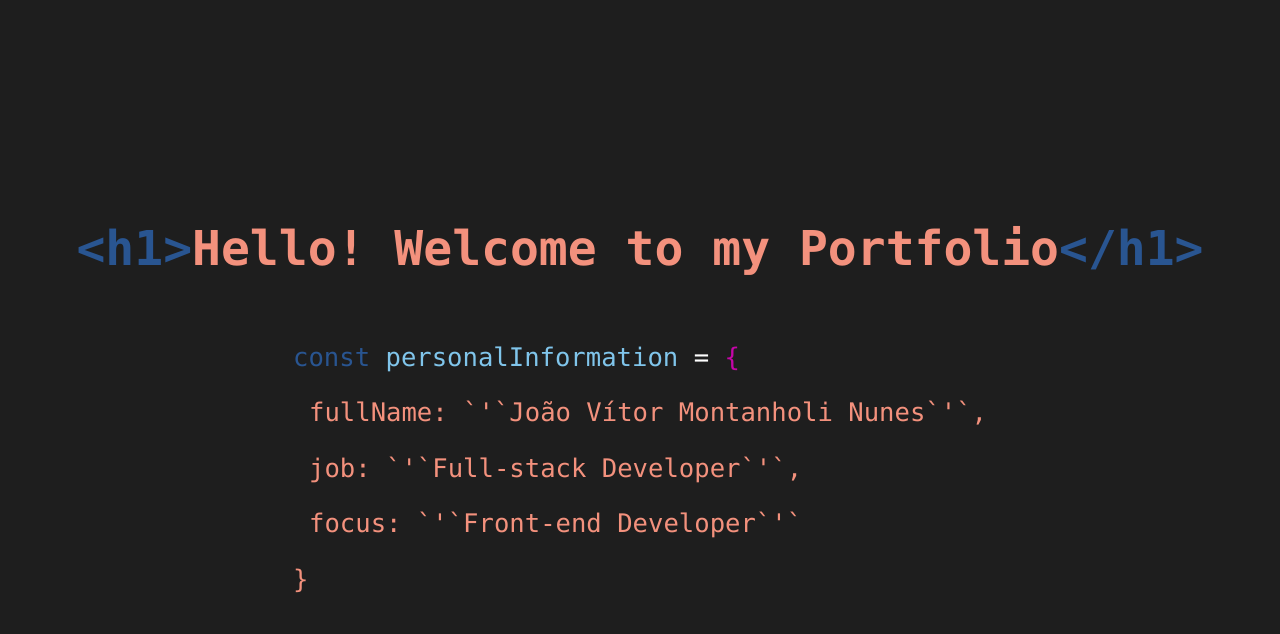
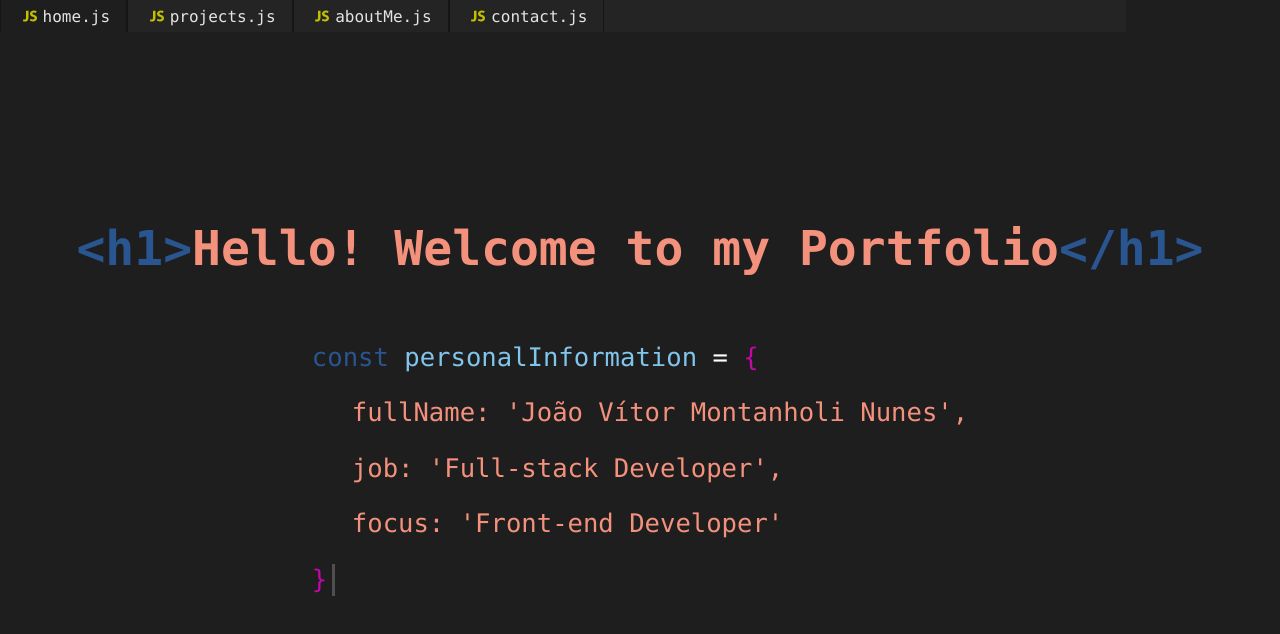
Before and after one commit to jmontanholi/newPortfolio-React, a React (Create React App) app: page / in a window 1280 px wide. Shown: the top 634 px of the page. Built offline with nearby package versions, Linux system fonts and the light colour scheme.

Commit message:
Finish Home page

```diff
--- a/package.json
+++ b/package.json
@@ -8,6 +8,7 @@
     "@testing-library/user-event": "^13.5.0",
     "react": "^17.0.2",
     "react-dom": "^17.0.2",
+    "react-icons": "^4.3.1",
     "react-router-dom": "^6.2.1",
     "react-scripts": "5.0.0",
     "sass": "^1.49.7",
--- a/src/App.js
+++ b/src/App.js
@@ -1,15 +1,18 @@
 import './App.scss';
 import { Routes, Route, Navigate } from 'react-router-dom';
 import Hero from './pages/heroSection';
+import Layout from './layout';
 
 function App() {
   return (
     <div className="App">
       <Routes>
-        <Route path="/contact" />
-        <Route path="/aboutMe" />
-        <Route path="/projects" />
-        <Route path="/" element={<Hero />} />
+        <Route element={<Layout />}>
+          <Route path="/contact" />
+          <Route path="/aboutMe" />
+          <Route path="/projects" />
+          <Route path="/" element={<Hero />} />
+        </Route>
         <Route path="*" element={<Navigate to="/" />} />
       </Routes>
     </div>
--- a/src/App.scss
+++ b/src/App.scss
@@ -13,3 +13,8 @@
 .contentOrange {
   color: #f3917d;
 }
+
+.active {
+  background-color: #1E1E1E;
+  border: none;
+}
--- a/src/assets/stylesheets/hero.module.scss
+++ b/src/assets/stylesheets/hero.module.scss
@@ -2,7 +2,7 @@ body {
   font-family: Consolas, 'Courier New', monospace;
 }
 
-section {
+.section {
   background-color: #1E1E1E;
   color: white;
   display: flex;
@@ -10,6 +10,8 @@ section {
   justify-content: center;
   align-items: center;
   height: 100vh;
+  width: 100%;
+  top: 4%;
 }
 
 .title {
@@ -21,5 +23,28 @@ section {
 }
 
 .objectInfo {
-  margin-left: 1rem;
+  margin-left: 2.5rem;
 }
+
+.objectClosing {
+  position: relative;
+}
+
+.writeEffect {
+  width: 0.2rem;
+  height: 2rem;
+  background-color: white;
+  position: absolute;
+  animation: 1s fade infinite;
+  margin-left: 0.3rem;
+}
+
+@keyframes fade {
+  from {
+    opacity: 1;
+  }
+
+  to {
+    opacity: 0;
+  }
+}
--- /dev/null
+++ b/src/assets/stylesheets/navBarTop.module.scss
@@ -0,0 +1,22 @@
+.section {
+  background-color: #242424;
+  position: absolute;
+  width: 88%;
+  height: 4%;
+  display: flex;
+}
+
+.link {
+  display: flex;
+  justify-content: center;
+  align-items: center;
+  color: rgb(228, 228, 228);
+  text-decoration: none;
+  padding: 0 1rem;
+  border-left: 0.1px solid rgba(17, 17, 17, 0.74);
+  border-right: 0.1px solid rgba(17, 17, 17, 0.74);
+  svg {
+    margin: 0 0.3rem;
+    color: rgb(192, 192, 0);
+  }
+}
--- /dev/null
+++ b/src/components/navBarTop.js
@@ -0,0 +1,27 @@
+import React from 'react';
+import { NavLink } from 'react-router-dom';
+import { IoLogoJavascript } from 'react-icons/io';
+import style from '../assets/stylesheets/navBarTop.module.scss';
+
+const NavBarLeft = () => (
+  <section className={`${style.section}`}>
+    <NavLink className={`${style.link}`} to="/">
+      <IoLogoJavascript />
+      home.js
+    </NavLink>
+    <NavLink className={`${style.link}`} to="/projects">
+      <IoLogoJavascript />
+      projects.js
+    </NavLink>
+    <NavLink className={`${style.link}`} to="/aboutMe">
+      <IoLogoJavascript />
+      aboutMe.js
+    </NavLink>
+    <NavLink className={`${style.link}`} to="/contact">
+      <IoLogoJavascript />
+      contact.js
+    </NavLink>
+  </section>
+);
+
+export default NavBarLeft;
--- /dev/null
+++ b/src/layout.js
@@ -0,0 +1,15 @@
+import React from 'react';
+// eslint-disable-next-line import/no-extraneous-dependencies
+import { Outlet } from 'react-router';
+import NavBarTop from './components/navBarTop';
+
+const Layout = () => (
+  <div>
+    <div>
+      <NavBarTop />
+    </div>
+    <Outlet />
+  </div>
+);
+
+export default Layout;
--- a/src/pages/heroSection.js
+++ b/src/pages/heroSection.js
@@ -2,7 +2,7 @@ import React from 'react';
 import style from '../assets/stylesheets/hero.module.scss';
 
 const Hero = () => (
-  <section>
+  <section className={`${style.section}`}>
     <h1 className={`${style.title}`}>
       <span className={`constBlue ${style.title}`}>{'<h1>'}</span>
       <span className="contentOrange">Hello! Welcome to my Portfolio</span>
@@ -18,10 +18,14 @@ const Hero = () => (
         {' '}
         <span className="curlyBraces">{'{'}</span>
       </p>
-      <p className={`contentOrange ${style.objectInfo}`}>fullName: `&apos;`João Vítor Montanholi Nunes`&apos;`,</p>
-      <p className={`contentOrange ${style.objectInfo}`}>job: `&apos;`Full-stack Developer`&apos;`,</p>
-      <p className={`contentOrange ${style.objectInfo}`}>focus: `&apos;`Front-end Developer`&apos;`</p>
-      <p className={`contentOrange ${style.objectClosing} curlyBraces`}>{'}'}</p>
+      <p className={`contentOrange ${style.objectInfo}`}>fullName: &apos;João Vítor Montanholi Nunes&apos;,</p>
+      <p className={`contentOrange ${style.objectInfo}`}>job: &apos;Full-stack Developer&apos;,</p>
+      <p className={`contentOrange ${style.objectInfo}`}>focus: &apos;Front-end Developer&apos;</p>
+      <p className={`${style.objectClosing} curlyBraces`}>
+        {'}'}
+        <span className={`${style.writeEffect}`} />
+      </p>
+
     </div>
   </section>
 );
```
Also changed, not shown: src/components/navBar.js (deleted, +0 -9 lines), 1 other file (tests, documents, lock files or other folders).
